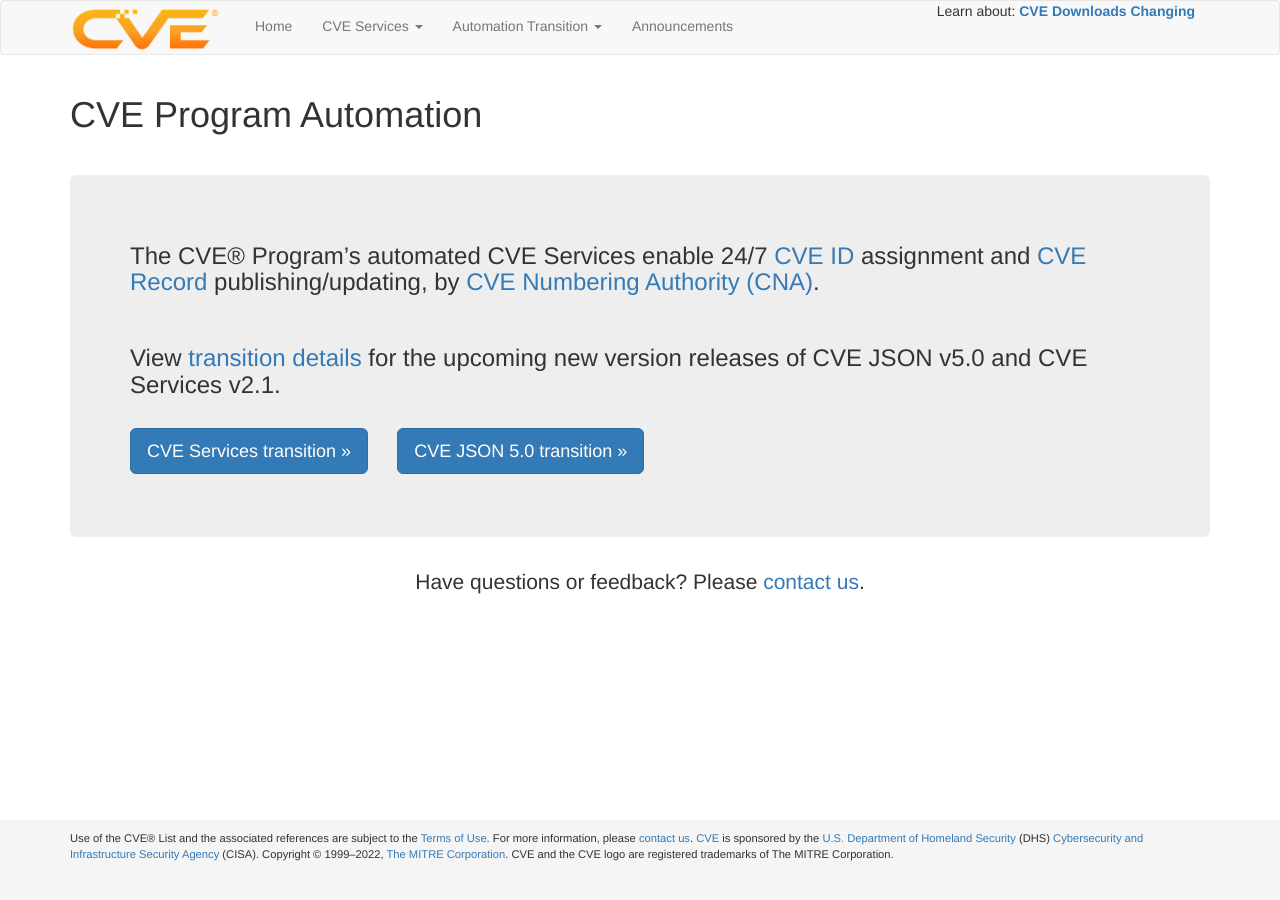
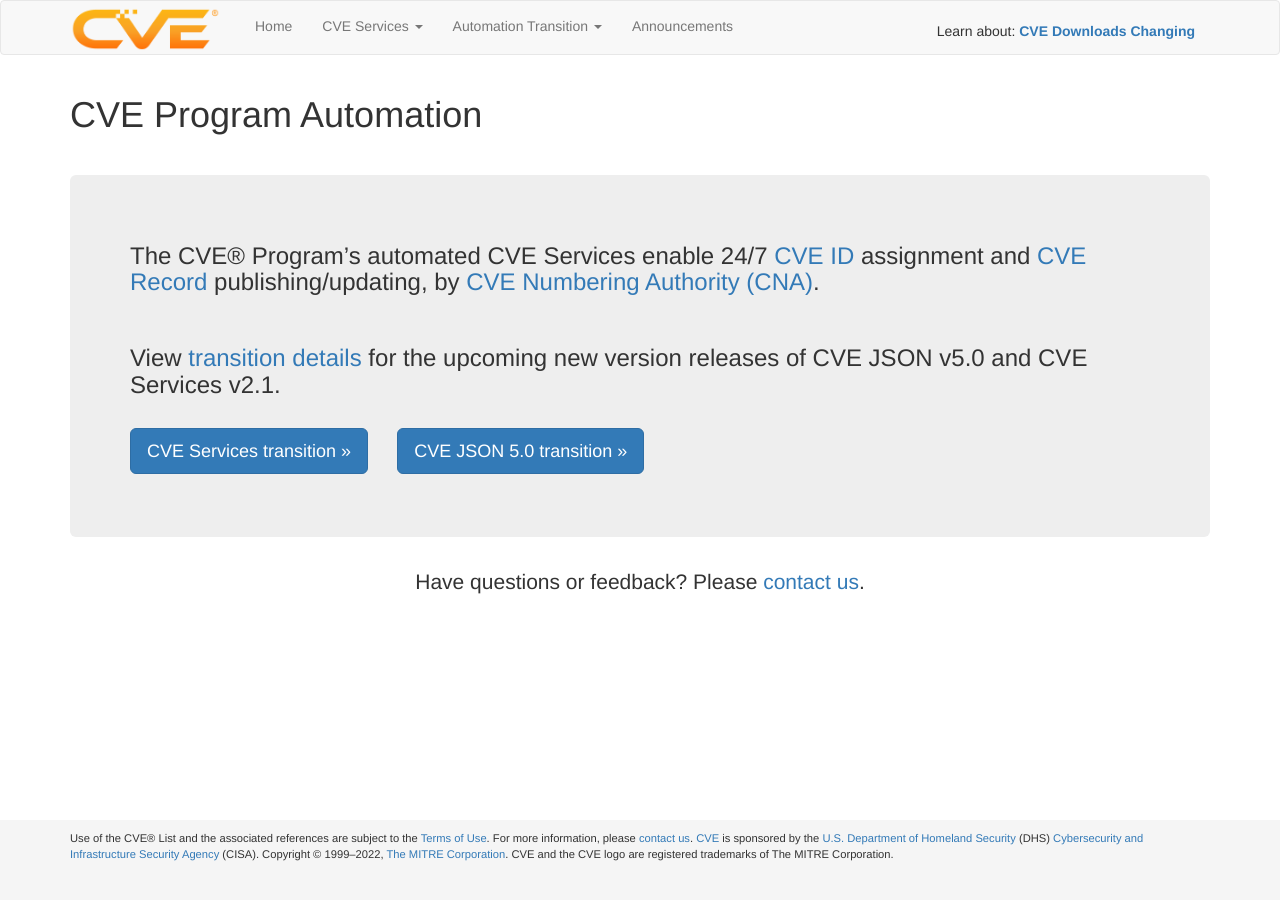
Before and after one commit to CVEProject/cveproject.github.io, a Jekyll site: the page built from index.md, in a window 1280 px wide. Built offline with Jekyll 4.4.1, drawn with Linux system fonts in a browser that asks for light colours; nearby versions of some CDN libraries.

```diff
--- a/_includes/header.html
+++ b/_includes/header.html
@@ -40,7 +40,7 @@
 
         <div id="navbar" class="collapse navbar-collapse">
           <ul class="nav navbar-nav navbar-right">
-		  <li>Learn about: <strong><a href="https://www.cve.org/Media/News/item/blog/2022/01/18/CVE-List-Download-Formats-Are">CVE Downloads Changing</a></strong></li>
+		  <li><br>Learn about: <strong><a href="https://www.cve.org/Media/News/item/blog/2022/01/18/CVE-List-Download-Formats-Are">CVE Downloads Changing</a></strong></li>
           </ul>
         </div><!--/.nav-collapse -->
       </div>
```
